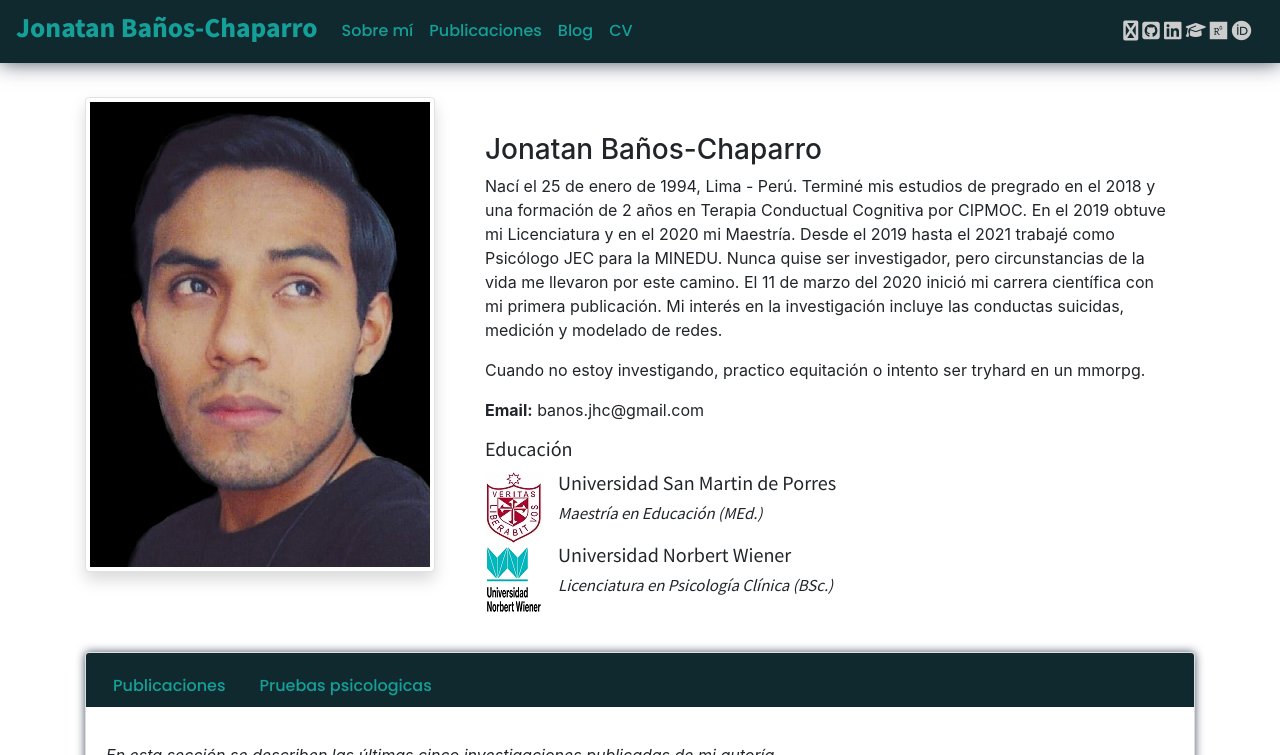
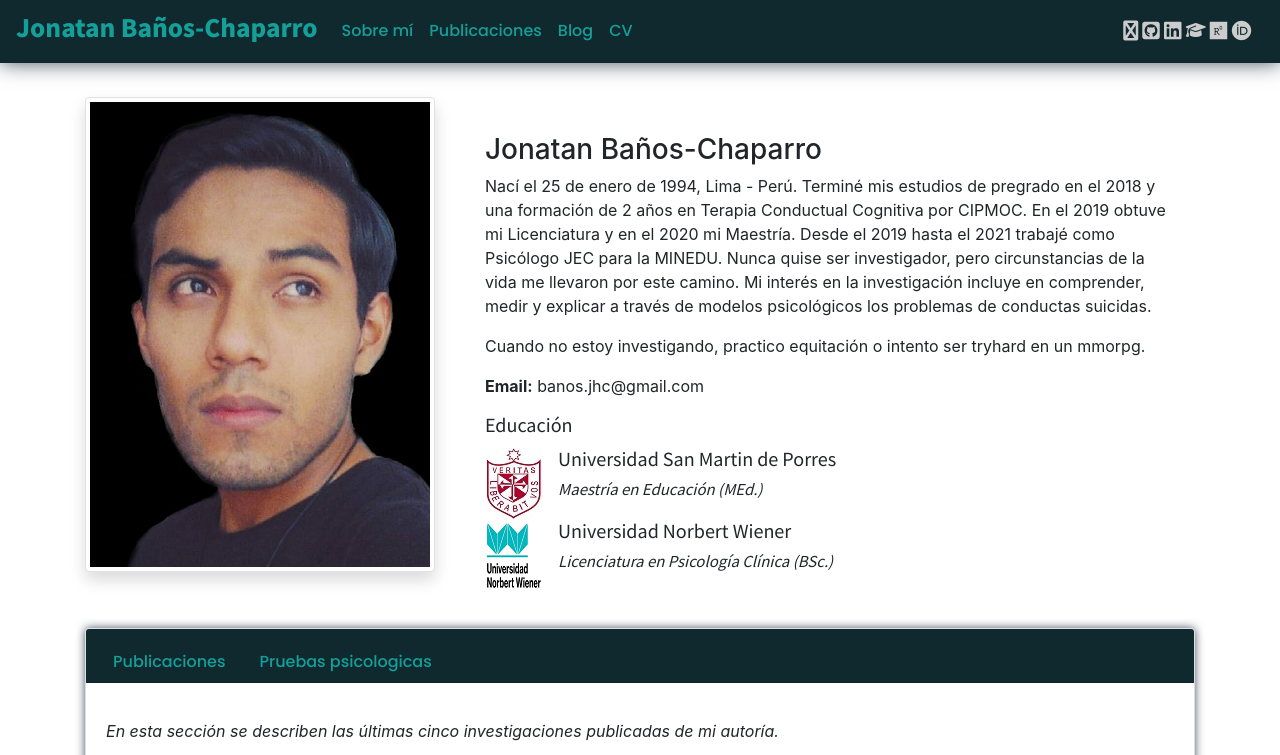
Before and after one commit to banosj/mysite, a Jekyll site: the page built from index.md, in a window 1280 px wide, cut to the strip 0-755 px from the top of the page. Built offline with Jekyll 4.4.1, drawn with Linux system fonts in a browser that asks for light colours; nearby versions of some CDN libraries; comment, search, counter and statistics services are not loaded; our own code applies the rules of GitHub Pages for plain Markdown files.

Commit message:
bio y foto

```diff
--- a/index.md
+++ b/index.md
@@ -4,7 +4,7 @@ title:
 date: 2021-09-17
 ---
 ### Jonatan Baños-Chaparro
-Nací el 25 de enero de 1994, Lima - Perú. Terminé mis estudios de pregrado en el 2018 y una formación de 2 años en Terapia Conductual Cognitiva por CIPMOC. En el 2019 obtuve mi Licenciatura y en el 2020 mi Maestría. Desde el 2019 hasta el 2021 trabajé como Psicólogo JEC para la MINEDU. Nunca quise ser investigador, pero circunstancias de la vida me llevaron por este camino. El 11 de marzo del 2020 inició mi carrera científica con mi primera publicación. Mi interés en la investigación incluye las conductas suicidas, medición y modelado de redes.
+Nací el 25 de enero de 1994, Lima - Perú. Terminé mis estudios de pregrado en el 2018 y una formación de 2 años en Terapia Conductual Cognitiva por CIPMOC. En el 2019 obtuve mi Licenciatura y en el 2020 mi Maestría. Desde el 2019 hasta el 2021 trabajé como Psicólogo JEC para la MINEDU. Nunca quise ser investigador, pero circunstancias de la vida me llevaron por este camino. Mi interés en la investigación incluye en comprender, medir y explicar a través de modelos psicológicos los problemas de conductas suicidas.
 
 Cuando no estoy investigando, practico equitación o intento ser tryhard en un mmorpg.
 
```
Also changed, not shown: assets/img/posts/foto3.png.
